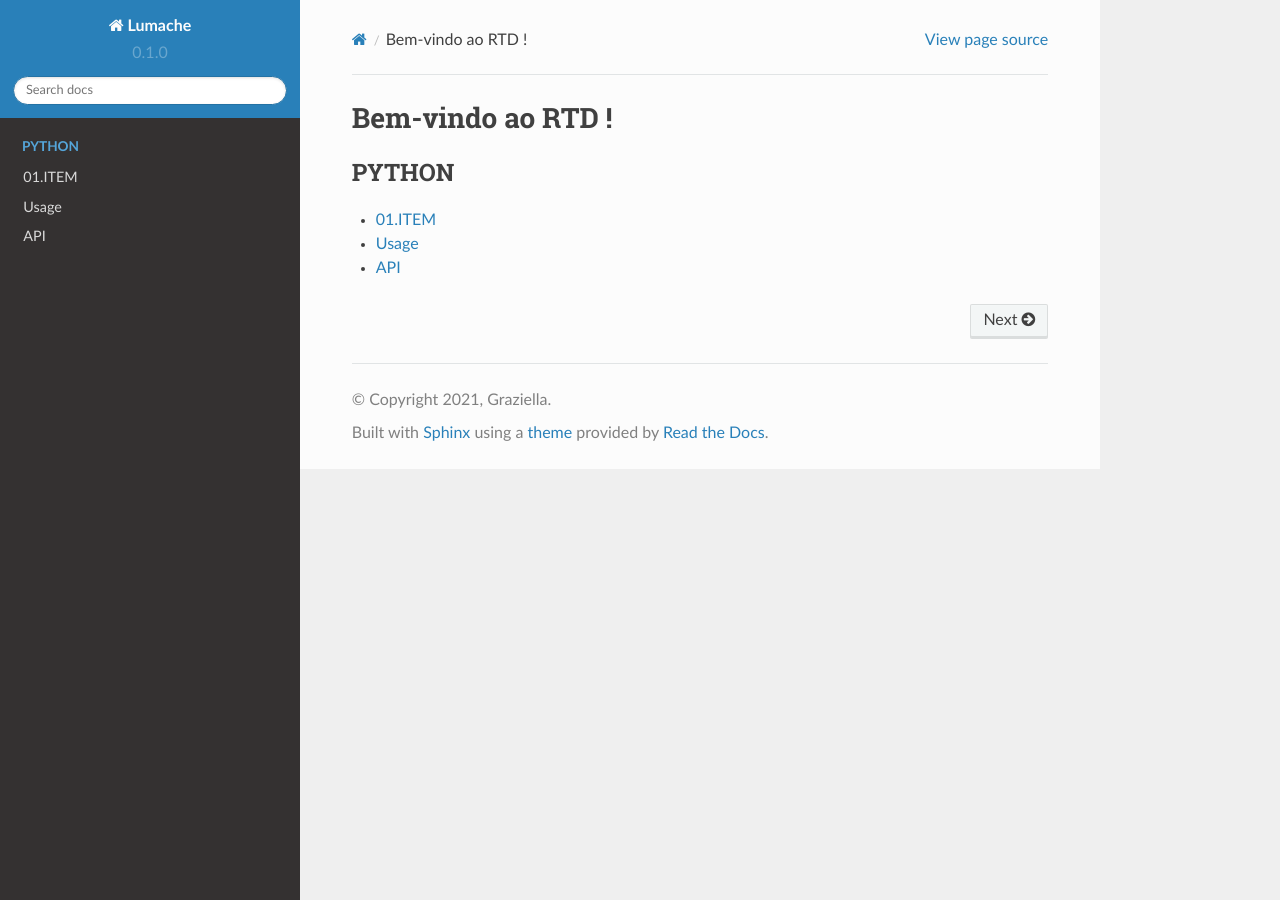
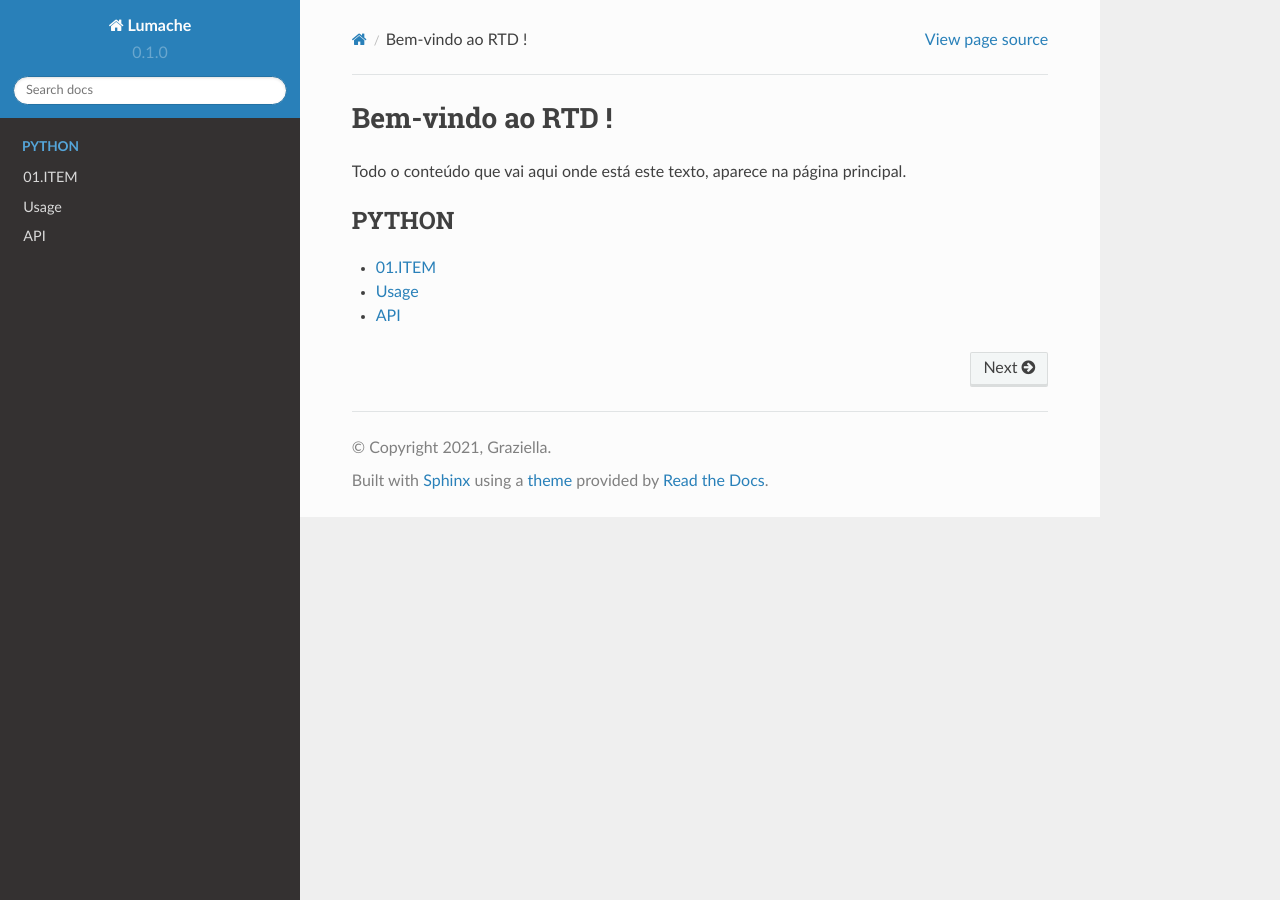
Before and after one commit to conteudo-orbeai/RTD-LIVRO, a Sphinx documentation site: the page built from docs/source/index.rst, in a window 1280 px wide. Built offline with Sphinx 7.4.7 and the Read the Docs theme 2.0.0, drawn with Linux system fonts in a browser that asks for light colours; pages that are not in the unit, such as notebooks, are missing from menus.

Commit message:
Update index.rst

```diff
--- a/docs/source/index.rst
+++ b/docs/source/index.rst
@@ -1,5 +1,7 @@
 Bem-vindo ao RTD !
 ****
+
+Todo o conteúdo que vai aqui onde está este texto, aparece na página principal.
 
 .. toctree::
    :caption: PYTHON
```
